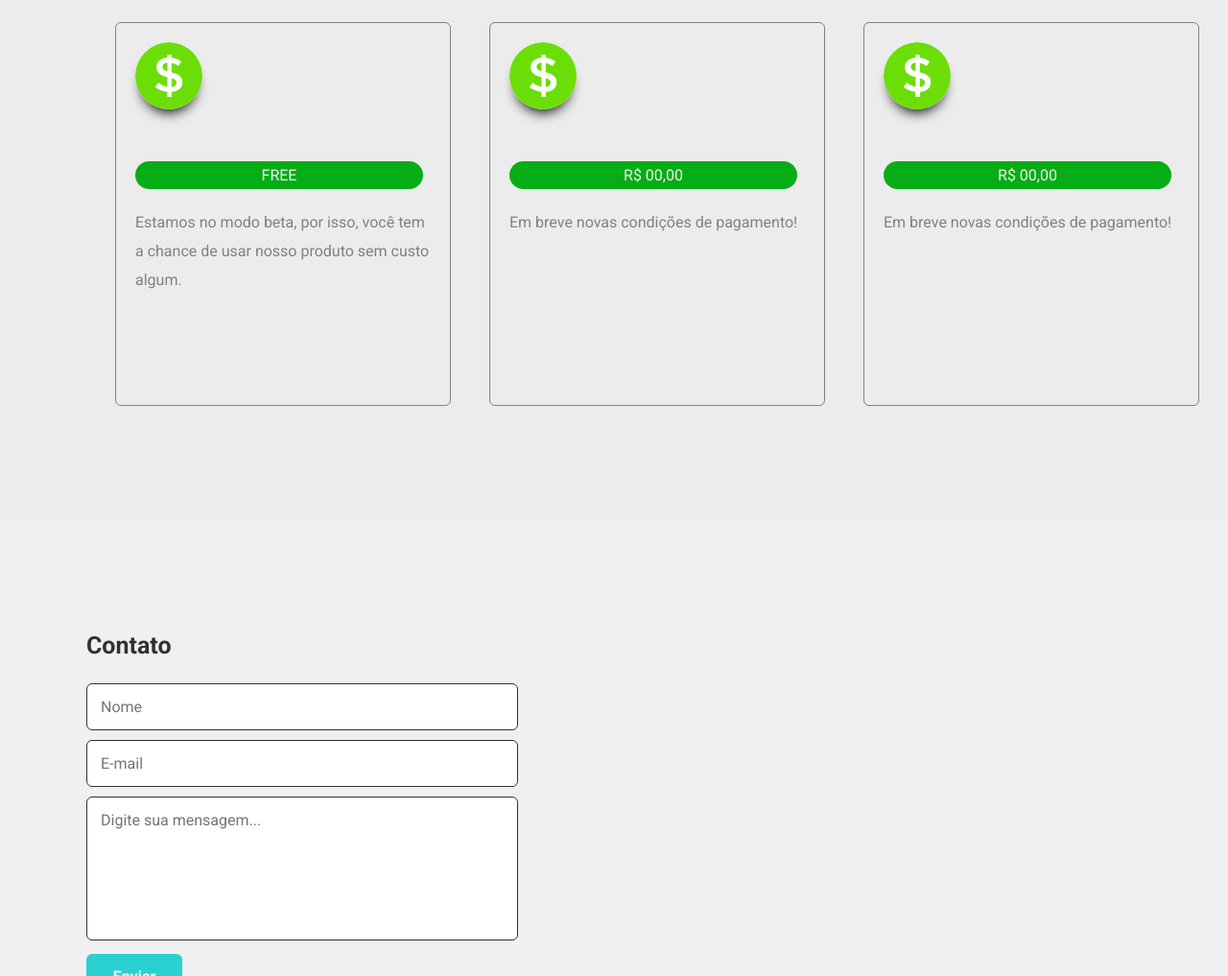
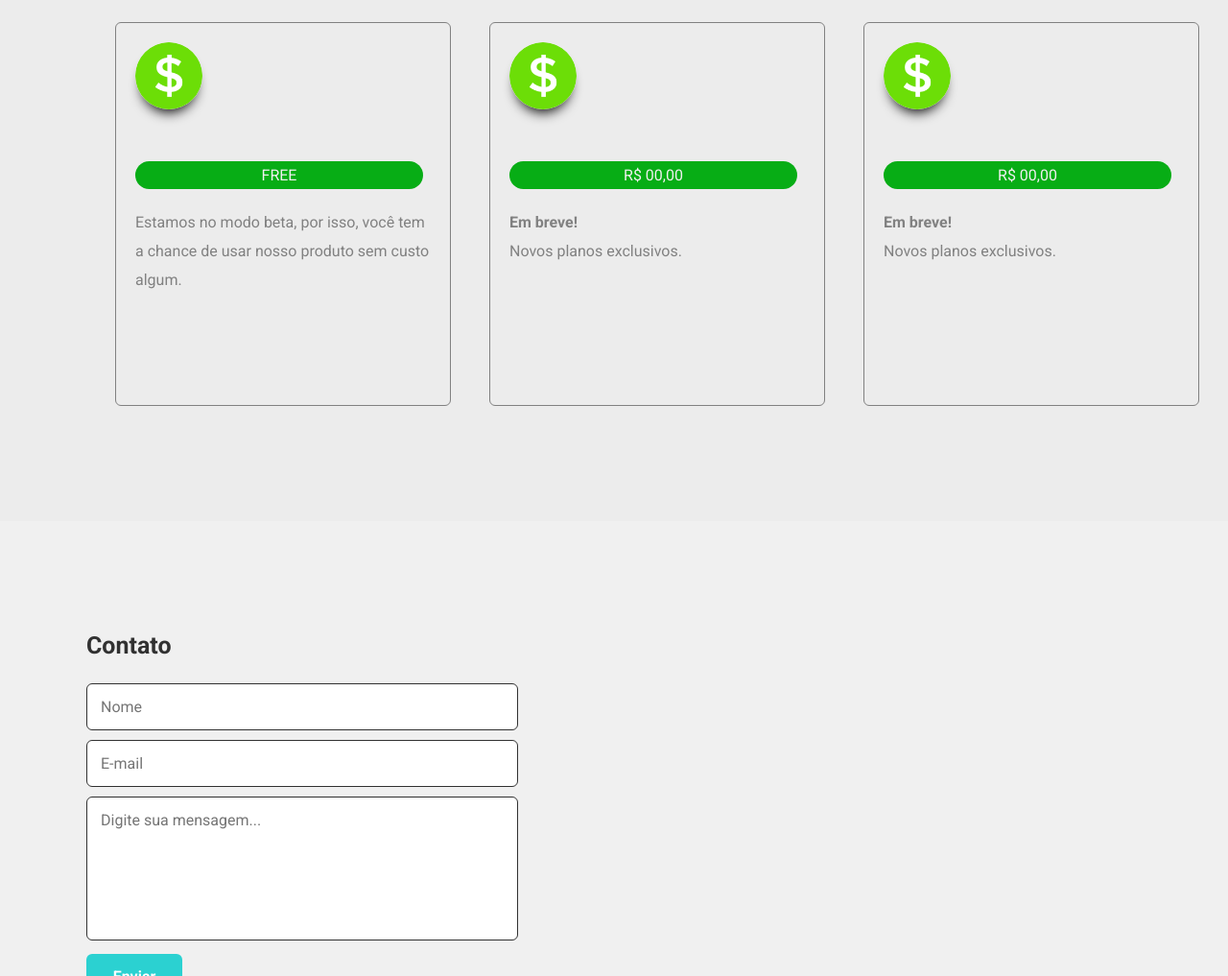
Before and after one commit to CarlosEduardoVdeOliveira/Landing_page, a plain HTML site: page index.html in a window 1280 px wide. Shown: the part 1894-2911 px from the top of the page at 96% size. Drawn offline with nearby package versions, Linux system fonts and the light colour scheme.

Commit message:
updated in html 2.0

```diff
--- a/index.html
+++ b/index.html
@@ -116,7 +116,7 @@
           <img src="./src/images/money.png" alt="velocidade" />
           <p>R$ 00,00</p>
           <span>
-            Em breve novas condições de pagamento!
+            <h1>Em breve!</h1> Novos planos exclusivos.
           </span>
         </div>
       </div>
@@ -125,7 +125,7 @@
           <img src="./src/images/money.png" alt="velocidade" />
           <p>R$ 00,00</p>
           <span>
-            Em breve novas condições de pagamento!
+            <h1>Em breve!</h1> Novos planos exclusivos.
           </span>
         </div>
       </div>
```
